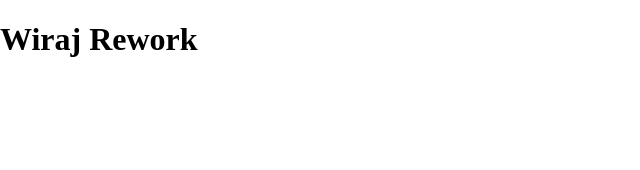
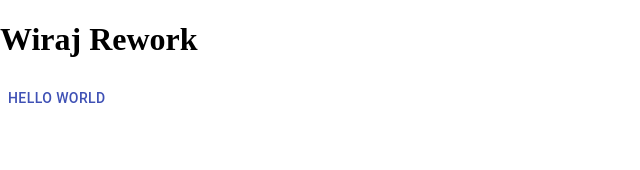
Before and after one commit to zuzannagasior/rework-app, a React (Create React App) app: page / in a window 1280 px wide. Shown: the top 170 px of the page, without its empty margins (0-640 px from the left). Built offline with nearby package versions, Linux system fonts and the light colour scheme.

Commit message:
added Material Design UI

```diff
--- a/package.json
+++ b/package.json
@@ -3,11 +3,13 @@
   "version": "0.1.0",
   "private": true,
   "dependencies": {
+    "@material-ui/core": "^4.9.8",
     "@testing-library/jest-dom": "^4.2.4",
     "@testing-library/react": "^9.5.0",
     "@testing-library/user-event": "^7.2.1",
     "react": "^16.13.1",
     "react-dom": "^16.13.1",
+    "react-md": "^1.16.1",
     "react-router": "^5.1.2",
     "react-router-dom": "^5.1.2",
     "react-scripts": "3.4.1"
--- a/public/index.html
+++ b/public/index.html
@@ -10,11 +10,14 @@
       content="Web site created using create-react-app"
     />
     <link rel="apple-touch-icon" href="%PUBLIC_URL%/logo192.png" />
+
+
     <!--
       manifest.json provides metadata used when your web app is installed on a
       user's mobile device or desktop. See https://developers.google.com/web/fundamentals/web-app-manifest/
     -->
     <link rel="manifest" href="%PUBLIC_URL%/manifest.json" />
+
     <!--
       Notice the use of %PUBLIC_URL% in the tags above.
       It will be replaced with the URL of the `public` folder during the build.
--- a/src/App.js
+++ b/src/App.js
@@ -15,6 +15,7 @@ import JobOfferList from './unemployee/JobOfferList';
 
 
 function App() {
+
   return (
     <Router>
       {/* nav */}
--- a/src/Main.js
+++ b/src/Main.js
@@ -1,9 +1,12 @@
 import React from 'react'
+import { Button } from '@material-ui/core';
 
 const Main = () => {
-    return (
+
+        return (
         <div>
             <h1>Wiraj Rework</h1>
+            <Button color="primary">Hello World</Button>
         </div>
     )
 }
```
Also changed, not shown: 1 other file (tests, documents, lock files or other folders).
